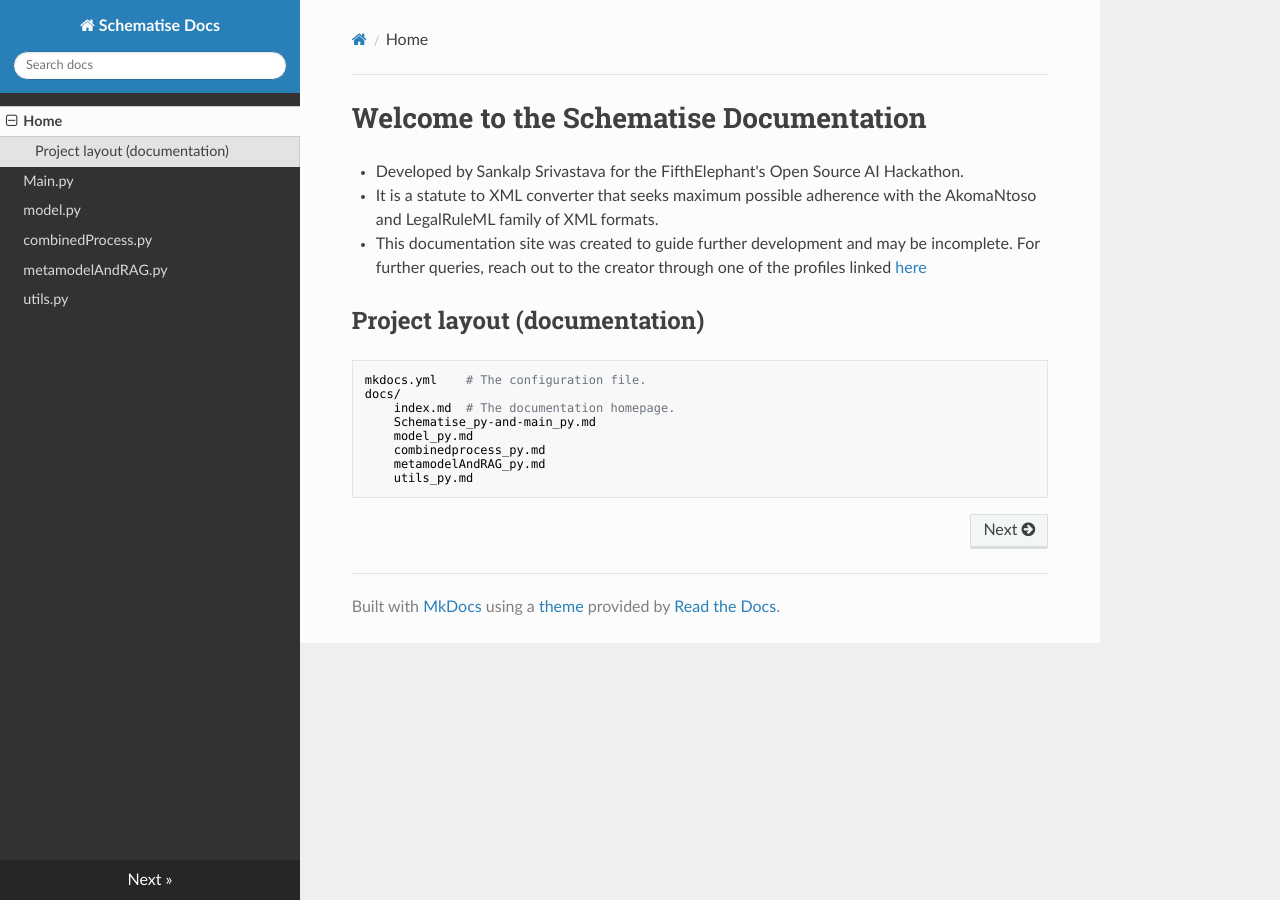
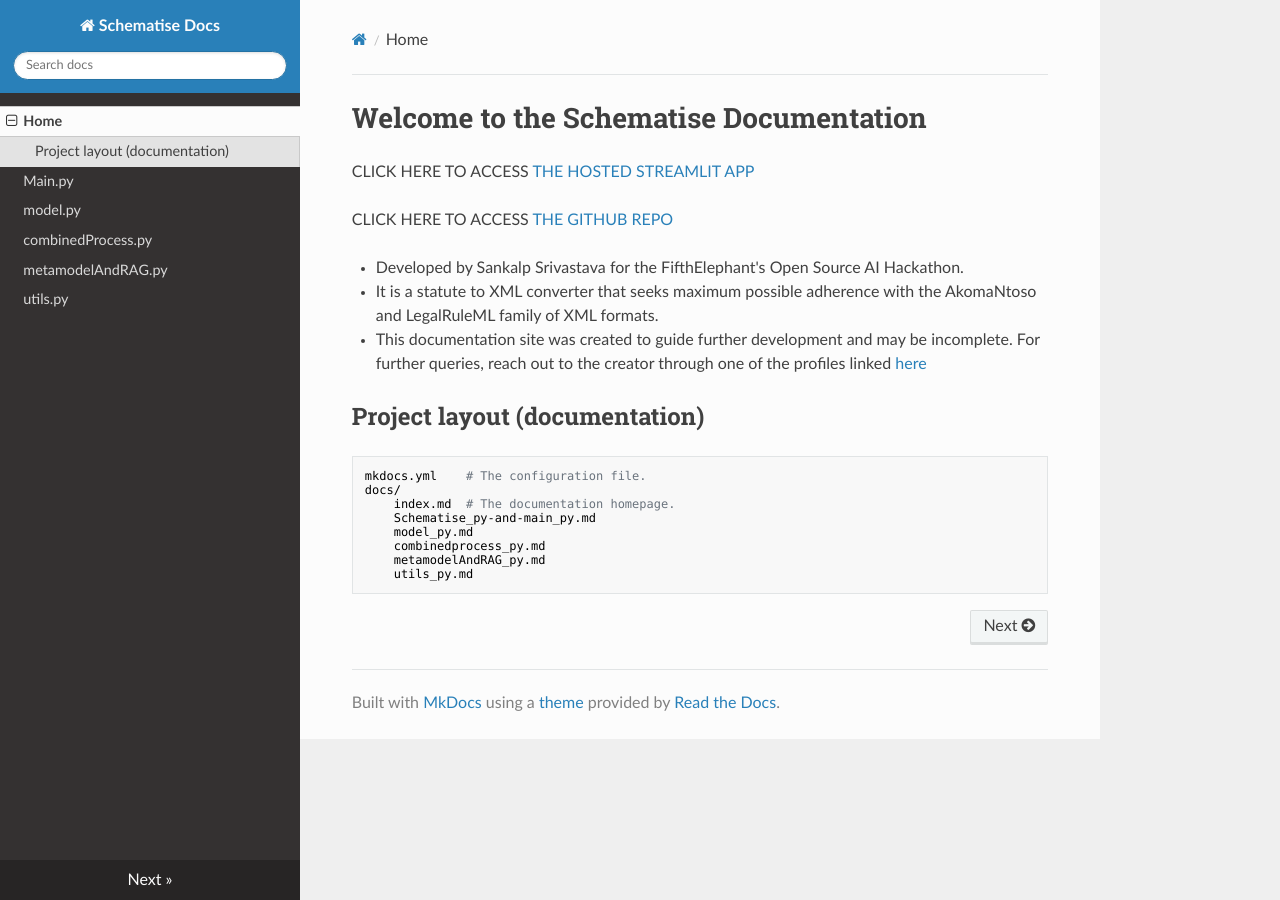
Before and after one commit to sankalpsrv/Schematise, an MkDocs documentation site: the page built from docs/index.md, in a window 1280 px wide. Built offline with MkDocs 1.6.1, drawn with Linux system fonts in a browser that asks for light colours; nearby versions of some CDN libraries.

Commit message:
added link to app and repo

```diff
--- a/docs/index.md
+++ b/docs/index.md
@@ -1,4 +1,8 @@
 # Welcome to the Schematise Documentation
+
+CLICK HERE TO ACCESS [THE HOSTED STREAMLIT APP](https://schematise.streamlit.app)
+
+CLICK HERE TO ACCESS [THE GITHUB REPO](https://github.com/sankalpsrv/Schematise)
 
 - Developed by Sankalp Srivastava for the FifthElephant's Open Source AI Hackathon.
 
```
